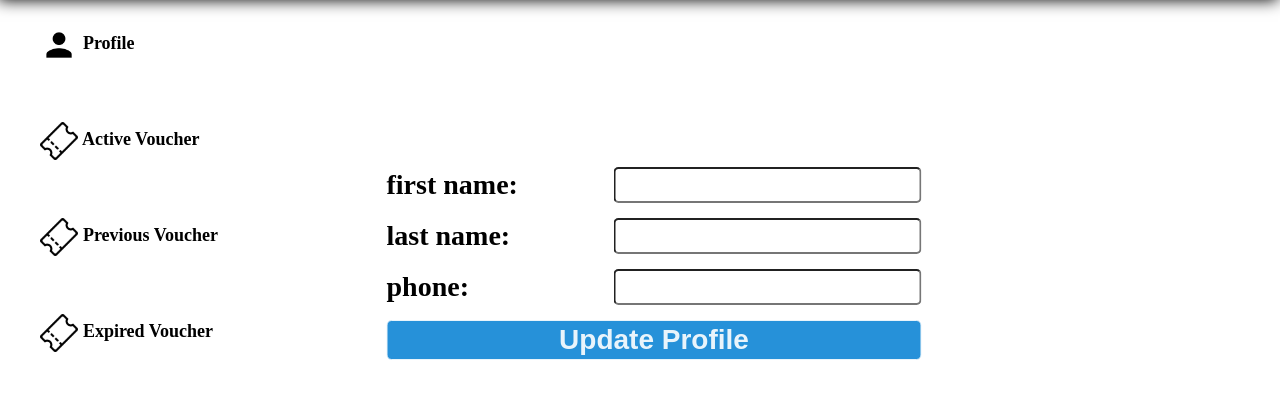
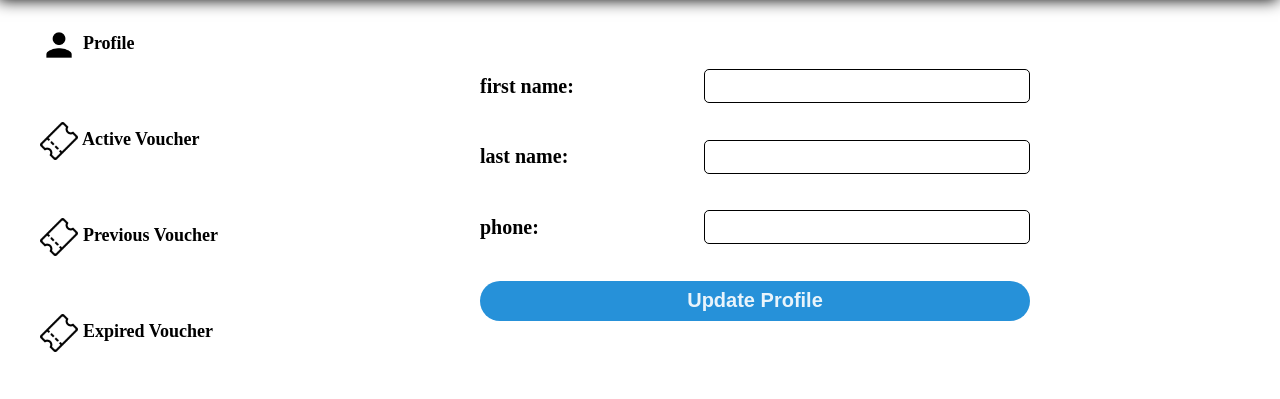
Before and after one commit to JoeZhao527/capstoneproject-comp3900-h13a-pass, a Flask app: page /diner/profile/private in a window 1280 px wide. Shown: the part 78-477 px from the top of the page. Run offline with Flask 2, Linux system fonts and the light colour scheme; data comes from the database, SQL or seed files in the repository; data that the repository does not hold is empty; parts of the project's set-up code (start-up, migrations or seed data) failed here and were passed over.

Commit message:
minor update

```diff
--- a/frontend/static/scripts/diner_profile.js
+++ b/frontend/static/scripts/diner_profile.js
@@ -102,7 +102,12 @@ profile_form.onsubmit = (e) => {
     data['token'] = token;
     console.log(data)
     if (updateProfile(data) === '') {
-        console.log('success')
+        update.style.backgroundColor = "green"
+        update.value = "Profile Update Success!"
+        setTimeout(() => {
+            update.style.backgroundColor = "#2691d9"
+            update.value = "Update Profile"
+        }, 2000)
     } else {
         alert('sign up failed')
     }
--- a/frontend/static/styles/diner_profile.css
+++ b/frontend/static/styles/diner_profile.css
@@ -4,38 +4,6 @@
     --star-background: #fc0;
     --rating-width: 400px;
 }
-
-/* nav bar */
-/*
-#nav-bar {
-    background-color:var(--primary-color);
-    padding: 25px;
-    margin: -10px -10px 0 -10px;
-    height: 1.5rem;
-    box-shadow: 0 0 15px 0 black;
-}
-
-#nav-bar button:hover{
-    cursor: pointer;
-    color: black;
-    transition: 0.2s;
-    box-shadow: 1px 1px 1px 1px black;
-}
-#nav-bar button {
-    border: none;
-    font-weight: 600;
-    font-size: 16px;
-    color: black;
-    background-color: var(--primary-color);
-    width: 6rem;
-    height: 2.5rem;
-    margin-right: 3rem;
-    margin-top: -0.5rem;
-    float: right;
-}
-/* #logout{
-    float: left;
-} */
 
 #nav-bar {
     background-color:var(--primary-color);
@@ -103,42 +71,38 @@ main {
 .page {
     padding-left: 20px;
 }
-.page > div{
-    float: left;
-}
 
 #profile > div {
     padding: 30px;
     margin: 14px;
     border-radius: 2.5rem;
 }
+
 #profile-section {
-    position: fixed;
-    top: 40%;
+    width: fit-content;
+    position: relative;
     left: 50%;
-    transform: translate(-50%, -50%);
-    font-size :28px
-}
-
-#profile  div:hover {
-    box-shadow: 10px 10px 10px 10px rgba(0,0,0,0.05);
+    transform: translate(-60%, 0);
 }
 
 #profile-form label {
     display: inline-block;
     font-weight: bolder;
-    /* font-size: 18px; */
+    font-size: 20px;
     width: 220px;
     height: 30px;
     border-radius: 5px;
+    margin-bottom: 20px;
 }
 
 #profile-form input {
     display: inline-block;
-    width: 300px;
+    font-size: 20px;
+    width: 320px;
     height: 30px;
-    font-size: 28px;
     border-radius: 5px;
+    margin-bottom: 20px;
+    border: 1px solid black;
 }
 
 #profile-form label, #profile-form input {
@@ -151,12 +115,13 @@ main {
     height: 40px !important;
     border: 1px solid;
     background: var(--btn-color);;
-    border-radius: 25px;
+    border-radius: 25px !important;
     font-size: 18px;
     color: #e9f4fb;
     font-weight: 700;
     cursor: pointer;
     outline: none;
+    border: none !important;
 }
 
 /* add review form */
```
